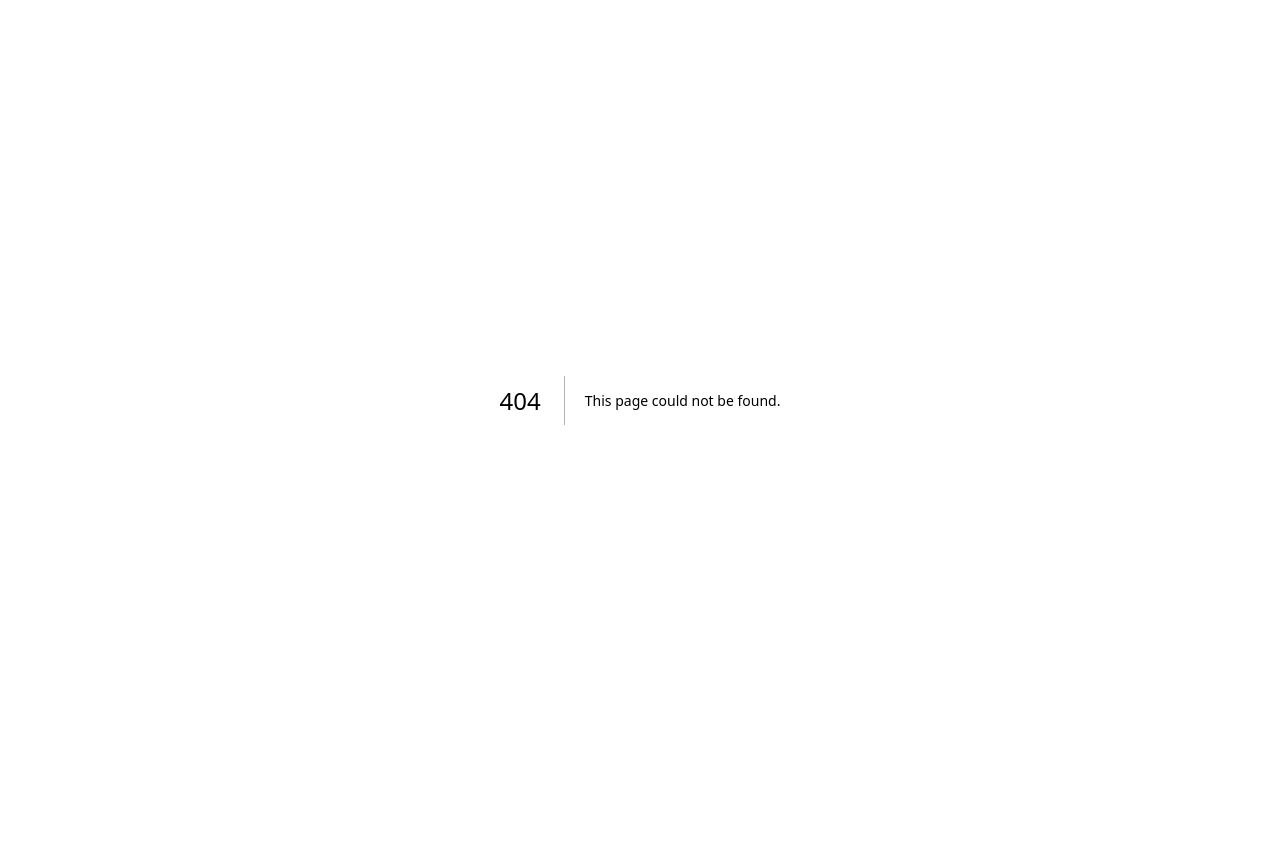
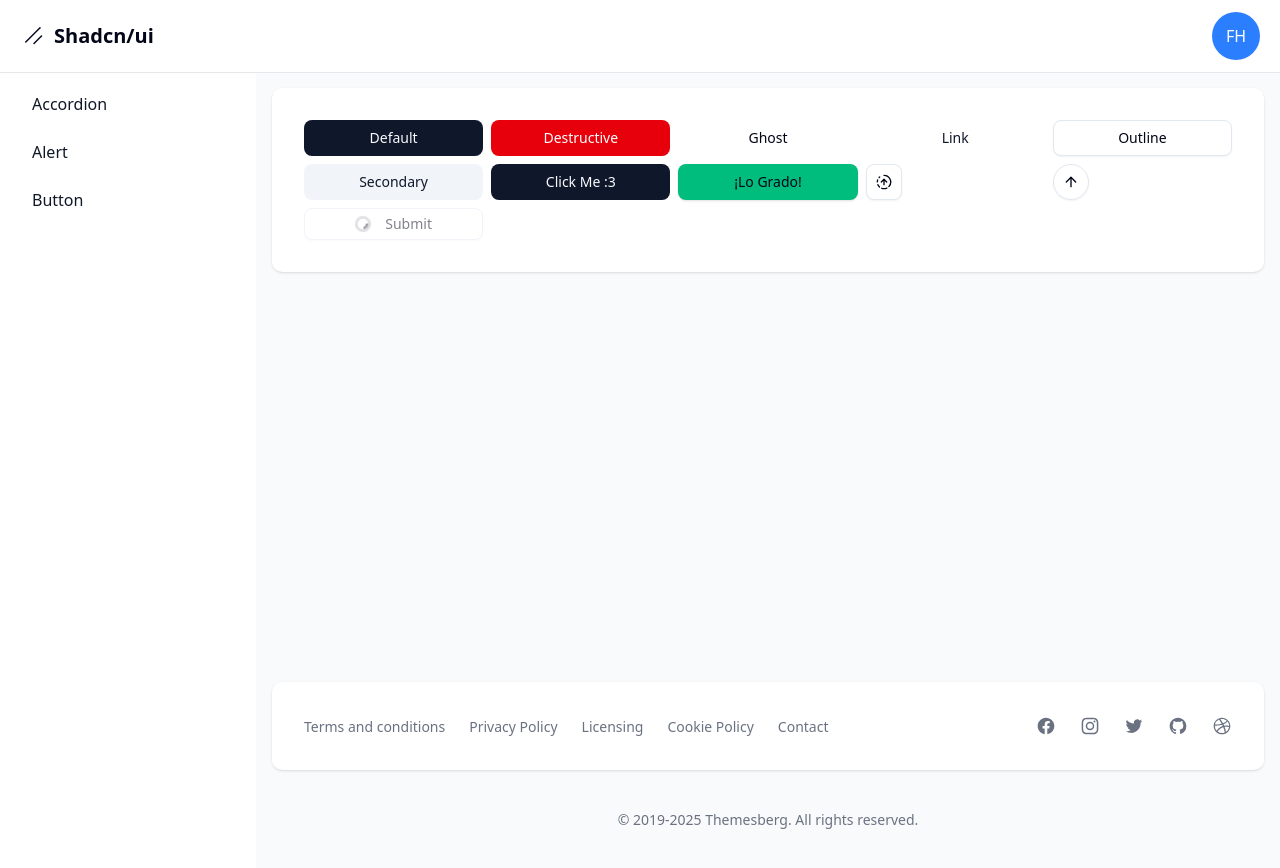
Before and after one commit to SofiiMurillo/shadcn-ui, a Next.js app: page /dashboard/button in a window 1280 px wide. Before the commit this address had no page. Before the commit the page ends 800 px from the top, so only its background shows below. Built offline with nearby package versions, Linux system fonts and the light colour scheme.

Commit message:
cuarto avance

```diff
--- /dev/null
+++ b/components/ui/alert.tsx
@@ -0,0 +1,70 @@
+import * as React from "react"
+import { cva, type VariantProps } from "class-variance-authority"
+
+import { cn } from "@/lib/utils"
+
+const alertVariants = cva(
+  "relative w-full rounded-lg border px-4 py-3 text-sm grid has-[>svg]:grid-cols-[calc(var(--spacing)*4)_1fr] grid-cols-[0_1fr] has-[>svg]:gap-x-3 gap-y-0.5 items-start [&>svg]:size-4 [&>svg]:translate-y-0.5 [&>svg]:text-current",
+  {
+    variants: {
+      variant: {
+        default: "bg-card text-card-foreground",
+        destructive:
+          "text-destructive bg-card [&>svg]:text-current *:data-[slot=alert-description]:text-destructive/90",
+          success: " md:text-green-600 "
+      },
+    },
+    defaultVariants: {
+      variant: "default",
+
+    },
+
+  }
+
+)
+
+function Alert({
+  className,
+  variant,
+  ...props
+}: React.ComponentProps<"div"> & VariantProps<typeof alertVariants>) {
+  return (
+    <div
+      data-slot="alert"
+      role="alert"
+      className={cn(alertVariants({ variant }), className)}
+      {...props}
+    />
+  )
+}
+
+function AlertTitle({ className, ...props }: React.ComponentProps<"div">) {
+  return (
+    <div
+      data-slot="alert-title"
+      className={cn(
+        "col-start-2 line-clamp-1 min-h-4 font-medium tracking-tight",
+        className
+      )}
+      {...props}
+    />
+  )
+}
+
+function AlertDescription({
+  className,
+  ...props
+}: React.ComponentProps<"div">) {
+  return (
+    <div
+      data-slot="alert-description"
+      className={cn(
+        "text-muted-foreground col-start-2 grid justify-items-start gap-1 text-sm [&_p]:leading-relaxed md:text-green-600 O",
+        className
+      )}
+      {...props}
+    />
+  )
+}
+
+export { Alert, AlertTitle, AlertDescription }
--- /dev/null
+++ b/components/ui/button.tsx
@@ -0,0 +1,61 @@
+import * as React from "react"
+import { Slot } from "@radix-ui/react-slot"
+import { cva, type VariantProps } from "class-variance-authority"
+
+import { cn } from "@/lib/utils"
+
+const buttonVariants = cva(
+  " capitalize inline-flex items-center justify-center gap-2 whitespace-nowrap rounded-md text-sm font-medium transition-all disabled:pointer-events-none disabled:opacity-50 [&_svg]:pointer-events-none [&_svg:not([class*='size-'])]:size-4 shrink-0 [&_svg]:shrink-0 outline-none focus-visible:border-ring focus-visible:ring-ring/50 focus-visible:ring-[3px] aria-invalid:ring-destructive/20 dark:aria-invalid:ring-destructive/40 aria-invalid:border-destructive",
+  {
+    variants: {
+      variant: {
+        default: "bg-primary text-primary-foreground hover:bg-primary/90",
+        destructive:
+          "bg-destructive text-white hover:bg-destructive/90 focus-visible:ring-destructive/20 dark:focus-visible:ring-destructive/40 dark:bg-destructive/60",
+        outline:
+          "border bg-background shadow-xs hover:bg-accent hover:text-accent-foreground dark:bg-input/30 dark:border-input dark:hover:bg-input/50",
+        secondary:
+          "bg-secondary text-secondary-foreground hover:bg-secondary/80",
+        ghost:
+          "hover:bg-accent hover:text-accent-foreground dark:hover:bg-accent/50",
+        link: "text-primary underline-offset-4 hover:underline",
+        success: " bg-emerald-500 text-black-600 shadow hover:bg-emerald-600  "
+      },
+      size: {
+        default: "h-9 px-4 py-2 has-[>svg]:px-3 ",
+        sm: "h-8 rounded-md gap-1.5 px-3 has-[>svg]:px-2.5",
+        lg: "h-10 rounded-md px-6 has-[>svg]:px-4",
+        icon: "size-9",
+        "icon-sm": "size-8",
+        "icon-lg": "size-10",
+      },
+    },
+    defaultVariants: {
+      variant: "default",
+      size: "default",
+    },
+  }
+)
+
+function Button({
+  className,
+  variant,
+  size,
+  asChild = false,
+  ...props
+}: React.ComponentProps<"button"> &
+  VariantProps<typeof buttonVariants> & {
+    asChild?: boolean
+  }) {
+  const Comp = asChild ? Slot : "button"
+
+  return (
+    <Comp
+      data-slot="button"
+      className={cn(buttonVariants({ variant, size, className }))}
+      {...props}
+    />
+  )
+}
+
+export { Button, buttonVariants }
--- a/package.json
+++ b/package.json
@@ -10,6 +10,7 @@
   },
   "dependencies": {
     "@radix-ui/react-accordion": "^1.2.12",
+    "@radix-ui/react-slot": "^1.2.4",
     "class-variance-authority": "^0.7.1",
     "clsx": "^2.1.1",
     "lucide-react": "^0.553.0",
--- a/src/app/dashboard/alert/page.tsx
+++ b/src/app/dashboard/alert/page.tsx
@@ -1,7 +1,49 @@
+import { Alert, AlertDescription, AlertTitle } from "@/components/ui/alert";
+import { AlertCircleIcon, CheckCircle2Icon, PopcornIcon, Star } from "lucide-react";
+
 export default function page() {
     return(
-        <div>
-            <h1>Alert Page</h1>
+        <div className="grid gap-3" >
+
+            <Alert>
+        <CheckCircle2Icon />
+        <AlertTitle>Success! Your changes have been saved</AlertTitle>
+        <AlertDescription>
+          This is an alert with icon, title and description.
+        </AlertDescription>
+      </Alert>
+      <Alert>
+        <PopcornIcon />
+        <AlertTitle>
+          This Alert has a title and an icon. No description.
+        </AlertTitle>
+      </Alert>
+      <Alert variant="destructive">
+        <AlertCircleIcon />
+        <AlertTitle>Unable to process your payment.</AlertTitle>
+        <AlertDescription>
+          <p>Please verify your billing information and try again.</p>
+          <ul className="list-inside list-disc text-sm">
+            <li>Check your card details</li>
+            <li>Ensure sufficient funds</li>
+            <li>Verify billing address</li>
+          </ul>
+        </AlertDescription>
+      </Alert>
+
+      <Alert variant="success">
+        <Star />
+        <AlertTitle>Todo bien </AlertTitle>
+        <AlertDescription>
+          <p>lo hicimos</p>
+          <ul className="list-inside list-disc text-sm">
+            <li>Check your card details</li>
+            <li>Ensure sufficient funds</li>
+            <li>Verify billing address</li>
+          </ul>
+        </AlertDescription>
+      </Alert>
+
         </div>
     )
 }
--- /dev/null
+++ b/src/app/dashboard/button/page.tsx
@@ -0,0 +1,80 @@
+"use client"
+
+import { Button } from "@/components/ui/button";
+import { ArrowUpIcon, CircleFadingArrowUpIcon } from "lucide-react";
+
+
+function Spinner() {
+  return (
+    <svg
+      className="animate-spin h-4 w-4 mr-2 text-current"
+      xmlns="http://www.w3.org/2000/svg"
+      fill="none"
+      viewBox="0 0 24 24"
+      aria-hidden="true"
+    >
+      <circle className="opacity-25" cx="12" cy="12" r="10" stroke="currentColor" strokeWidth="4"></circle>
+      <path className="opacity-75" fill="currentColor" d="M4 12a8 8 0 018-8v4a4 4 0 00-4 4H4z"></path>
+    </svg>
+  );
+}
+
+
+
+export default function page() {
+    return(
+        <div className="grid grid-cols-5 gap-2" >
+
+
+      <Button>
+        Default
+      </Button>
+
+      <Button variant={"destructive"}>
+        Destructive
+      </Button>
+
+      <Button variant={"ghost"}>
+        Ghost
+      </Button>
+
+      <Button variant={"link"}>
+        Link
+      </Button>
+
+      <Button variant={"outline"}>
+        Outline
+      </Button>
+
+      <Button variant={"secondary"}>
+        Secondary
+      </Button>
+
+      <Button onClick={() => console.log("Mensaje en consola :D")}>
+        Click Me :3
+      </Button>
+
+      <Button variant={"success"}>
+        ¡Lo grado!
+      </Button>
+
+      <Button variant={"outline" } size="icon" >
+        <CircleFadingArrowUpIcon />
+
+      </Button>
+
+
+
+      <Button variant={"outline" } size="icon" className="rounded-full" >
+        <ArrowUpIcon />
+      </Button>
+
+<Button size="sm" variant="outline" disabled>
+  <Spinner />
+  Submit
+</Button>
+
+
+        </div>
+    )
+}
--- a/src/app/dashboard/layout.tsx
+++ b/src/app/dashboard/layout.tsx
@@ -6,6 +6,8 @@ import Link from "next/link";
 const links = [
   { name: "accordion", href: "accordion" },
   { name: "alert", href: "alert" },
+  { name: "button", href: "button" },
+
 ];
 
 export default function DashboardLayout({
```
Also changed, not shown: 1 other file (tests, documents, lock files or other folders).
